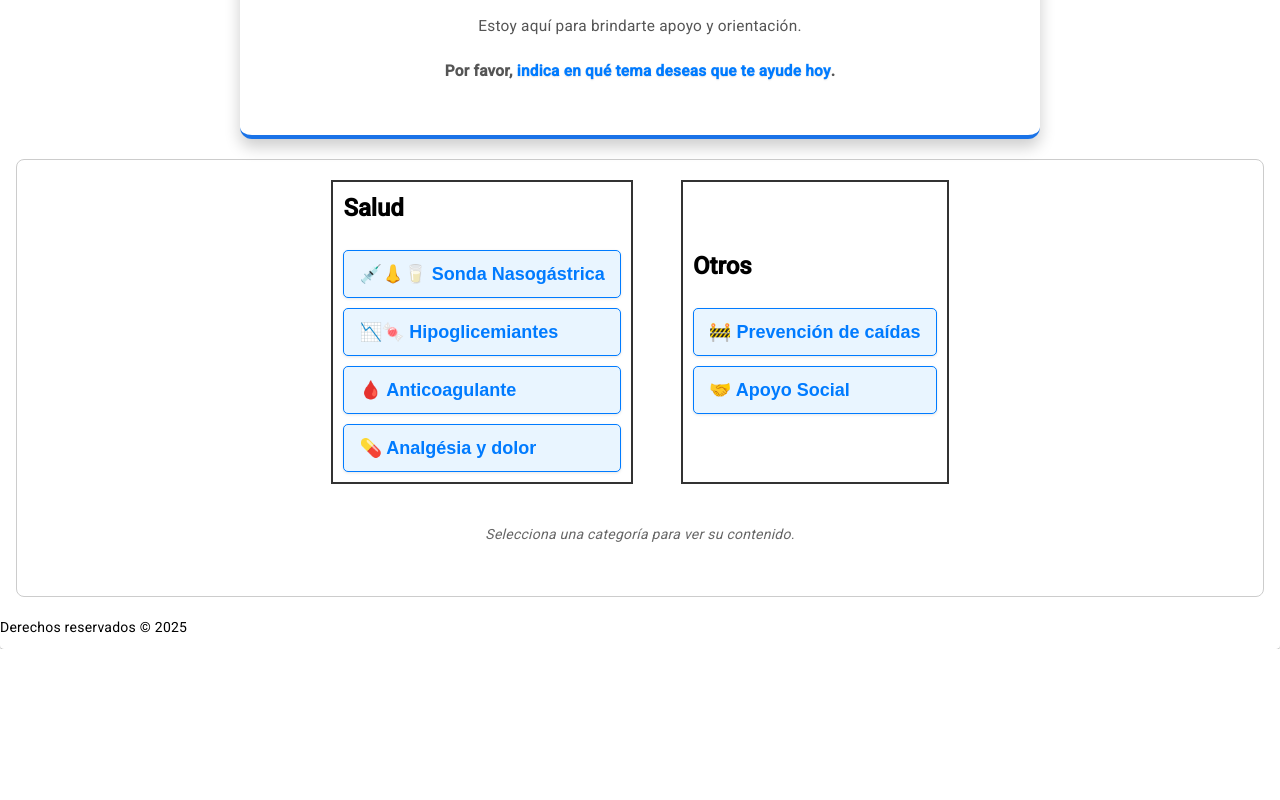
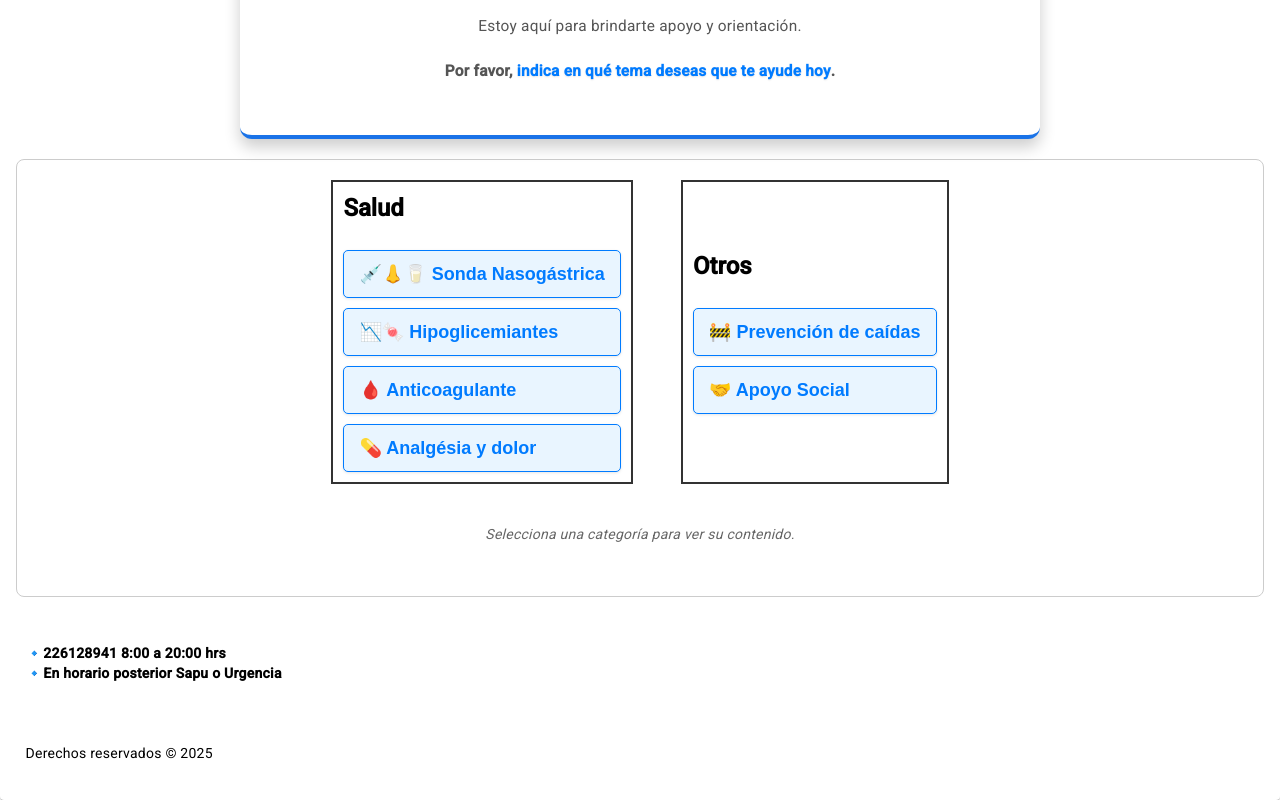
Before and after one commit to ShadWolf/asistmedic, an Angular app: page / in a window 1280 px wide. Shown: the part 278-1078 px from the top of the page. Before the commit the page ends 927 px from the top, so only its background shows below. Built offline with nearby package versions, Linux system fonts and the light colour scheme.

Commit message:
v1.0.9 agregado texto horario y instruccion sapu

```diff
--- a/src/app/app.component.css
+++ b/src/app/app.component.css
@@ -216,3 +216,13 @@ body {
   transform: translateY(0);
   /* Vuelve a la posición normal al hacer clic */
 }
+.footer-box{
+  flex: content;
+  flex-direction: column;
+  padding: 2%;
+}
+@media (max-width: 768px) {
+  .footer-box {
+    padding: 5%;
+  }
+}
--- a/src/app/app.component.html
+++ b/src/app/app.component.html
@@ -28,6 +28,15 @@
     <app-menu-deroulant></app-menu-deroulant>
   </mat-card-content>
   <mat-card-footer>
-    <p>Derechos reservados © 2025</p>
+    <div class="footer-box">
+      <div>🔹<b>226128941 8:00 a 20:00 hrs</b></div>
+      <div>🔹<b>En horario posterior Sapu o Urgencia</b></div>
+      <br><br><br>
+      <div>
+        <p>Derechos reservados © 2025</p>
+      </div>
+
+    </div>
+
   </mat-card-footer>
 </mat-card>
```
